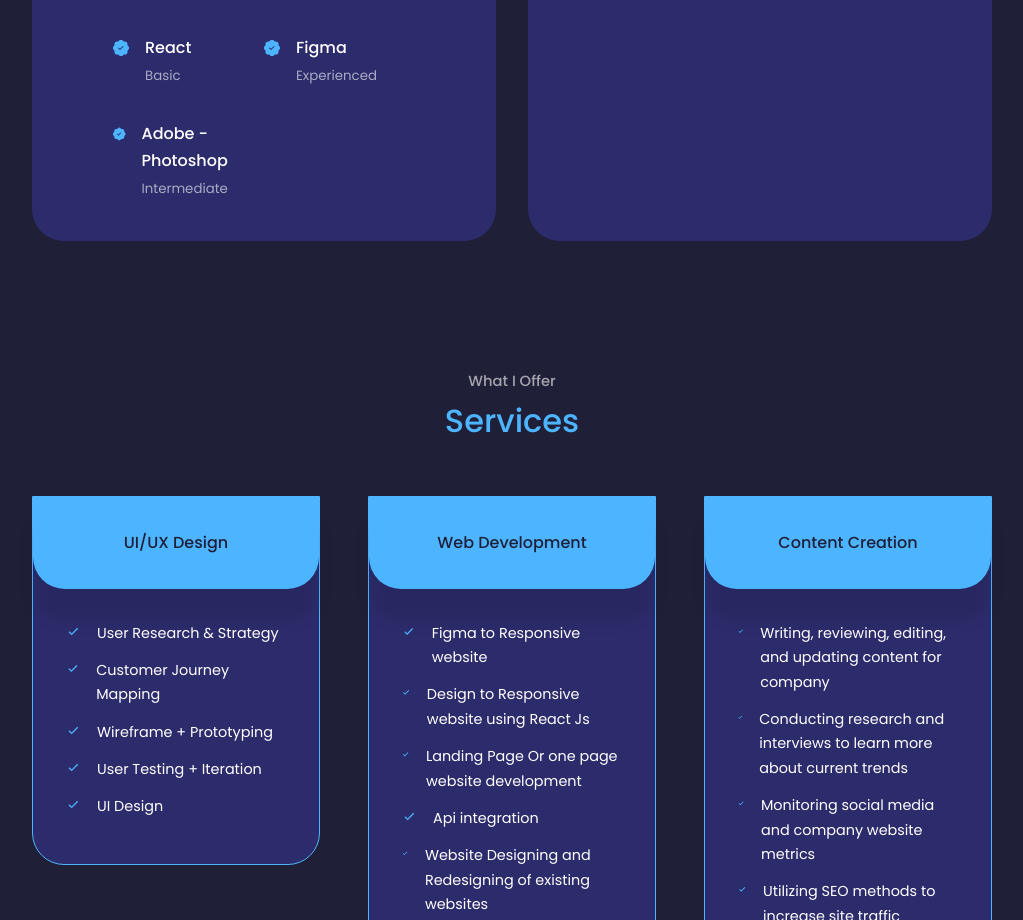
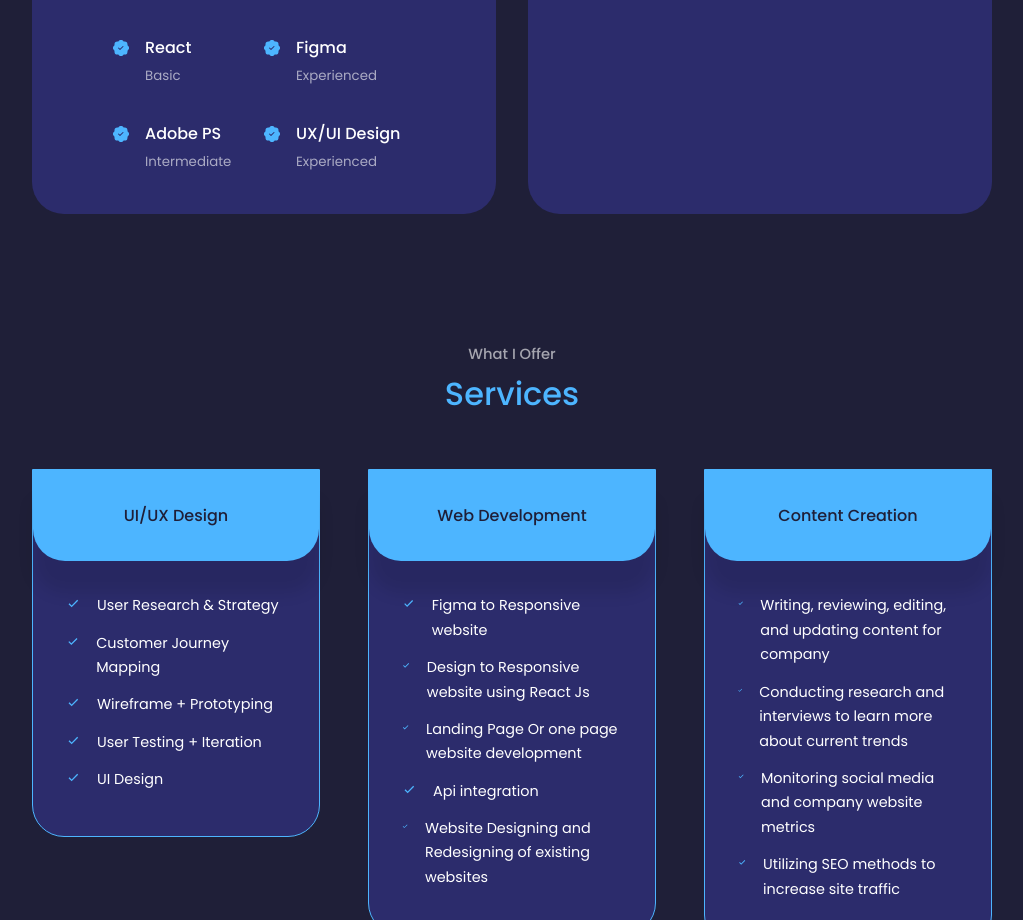
Before and after one commit to stevecoding100/portfolio-website-23, a React (Create React App) app: page / in a window 1280 px wide. Shown: the part 2044-2964 px from the top of the page, without its empty margins (128-1151 px from the left). Built offline with nearby package versions, Linux system fonts and the light colour scheme; a web font is replaced by a local one.

Commit message:
adding experience

```diff
--- a/src/components/experience/Experience.jsx
+++ b/src/components/experience/Experience.jsx
@@ -56,8 +56,15 @@ const Experience = () => {
             <article className="experience__details">
               <BsFillPatchCheckFill class="experience__details-icon" />
               <div>
-                <h4>Adobe - Photoshop</h4>
+                <h4>Adobe PS</h4>
                 <small className="text-light">Intermediate</small>
+              </div>
+            </article>
+            <article className="experience__details">
+              <BsFillPatchCheckFill class="experience__details-icon" />
+              <div>
+                <h4>UX/UI Design </h4>
+                <small className="text-light">Experienced</small>
               </div>
             </article>
           </div>
```
